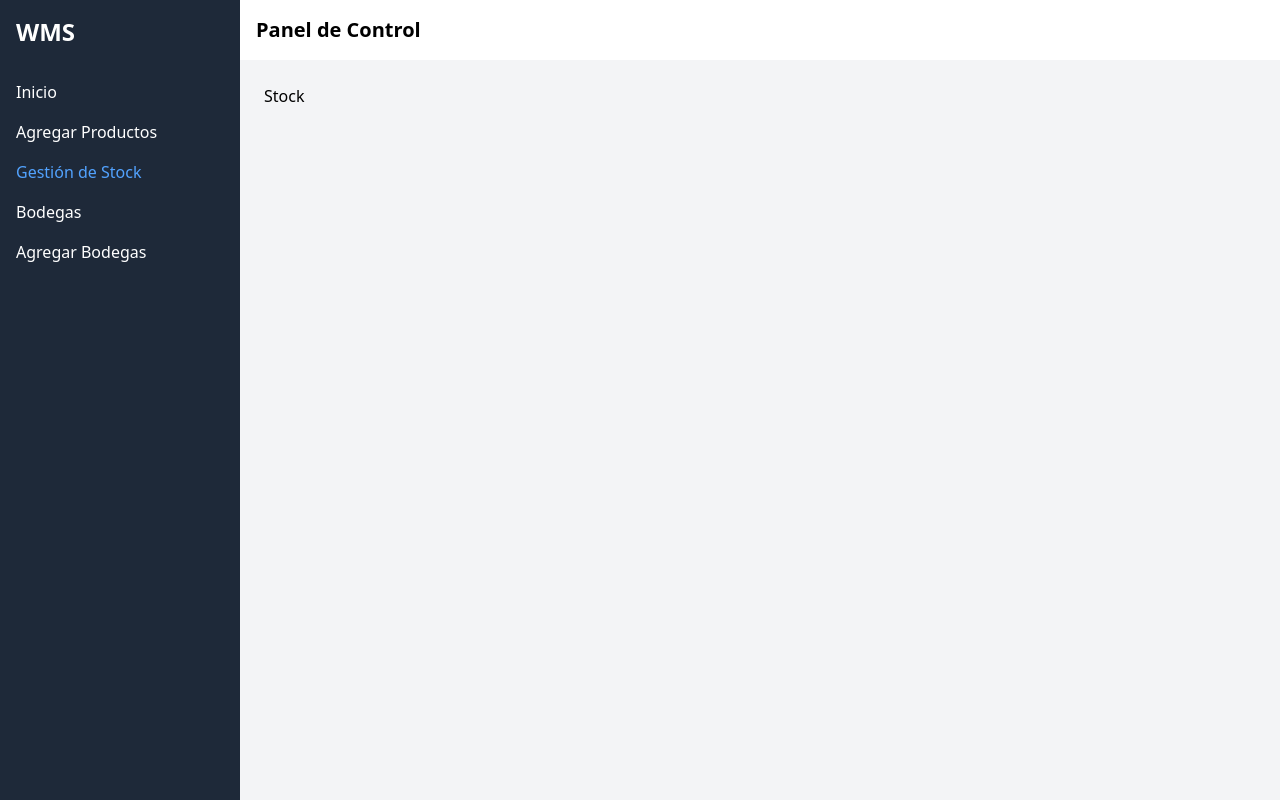
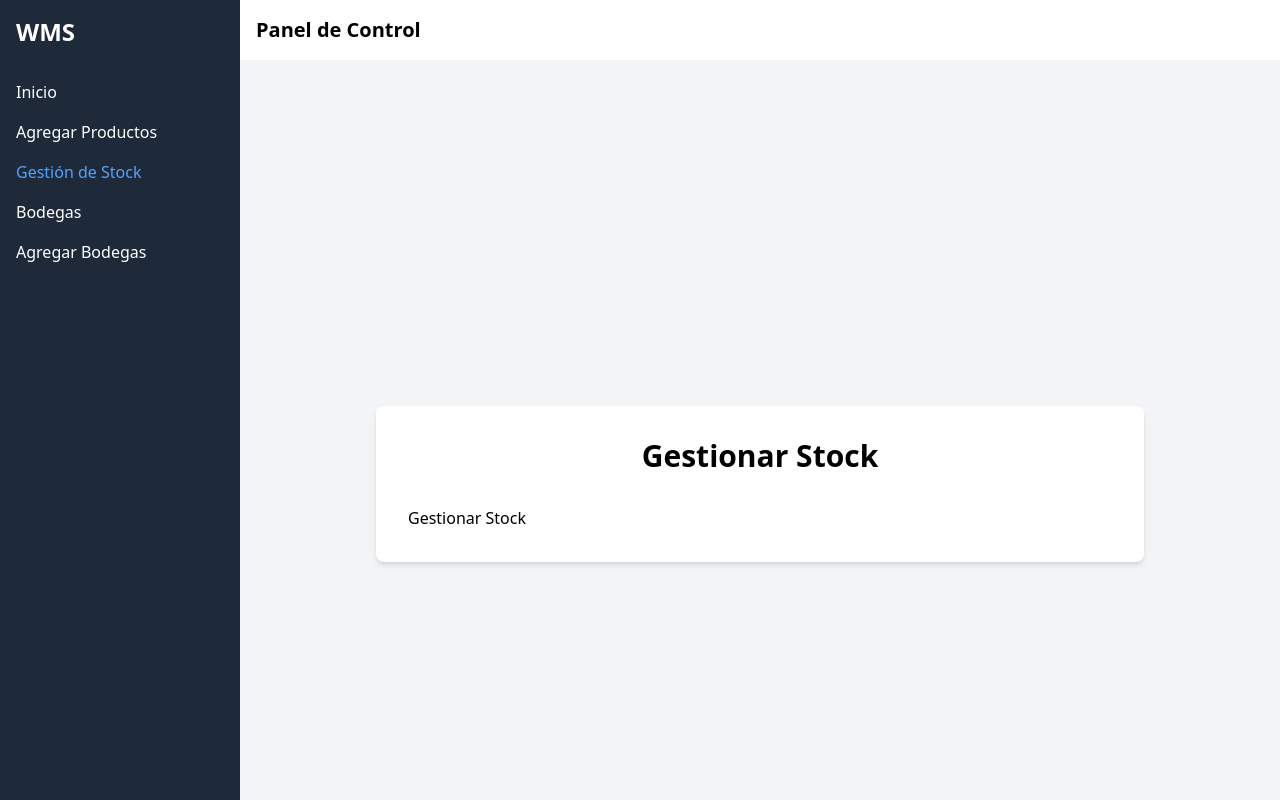
Before and after one commit to DaveOval/prueba-tecnica-movida, a React (Vite) app: page /stock in a window 1280 px wide. Built offline with nearby package versions, Linux system fonts and the light colour scheme; no server answers.

Commit message:
refactor: optimize useGetWarehouses hook and update Stock page layout
- Refactored getWarehouses function in useGetWarehouses hook to use useCallback for better performance.
- Updated Stock page to utilize FormLayout for improved structure and styling.

```diff
--- a/src/hooks/useGetWarehouses.ts
+++ b/src/hooks/useGetWarehouses.ts
@@ -1,4 +1,4 @@
-import { useState } from "react";
+import { useState, useCallback } from "react";
 import { getWarehousesList } from "../services";
 
 interface Warehouse {
@@ -12,7 +12,7 @@ export const useGetWarehouses = () => {
   const [isLoading, setIsLoading] = useState(false);
   const [error, setError] = useState<string | null>(null);
 
-  const getWarehouses = async () => {
+  const getWarehouses = useCallback(async () => {
     setIsLoading(true);
     setError(null);
     try {
@@ -23,7 +23,7 @@ export const useGetWarehouses = () => {
     } finally {
       setIsLoading(false);
     }
-  };
+  }, []);
 
   return { getWarehouses, isLoading, warehouses, error };
 };
--- a/src/pages/Stock.tsx
+++ b/src/pages/Stock.tsx
@@ -1,5 +1,11 @@
+import { FormLayout } from "../components/layout";
+
+
+
 export const Stock = () => {
   return (
-    <div>Stock</div>
+    <FormLayout title="Gestionar Stock">
+      <div>Gestionar Stock</div>
+    </FormLayout>
   )
 }
```
